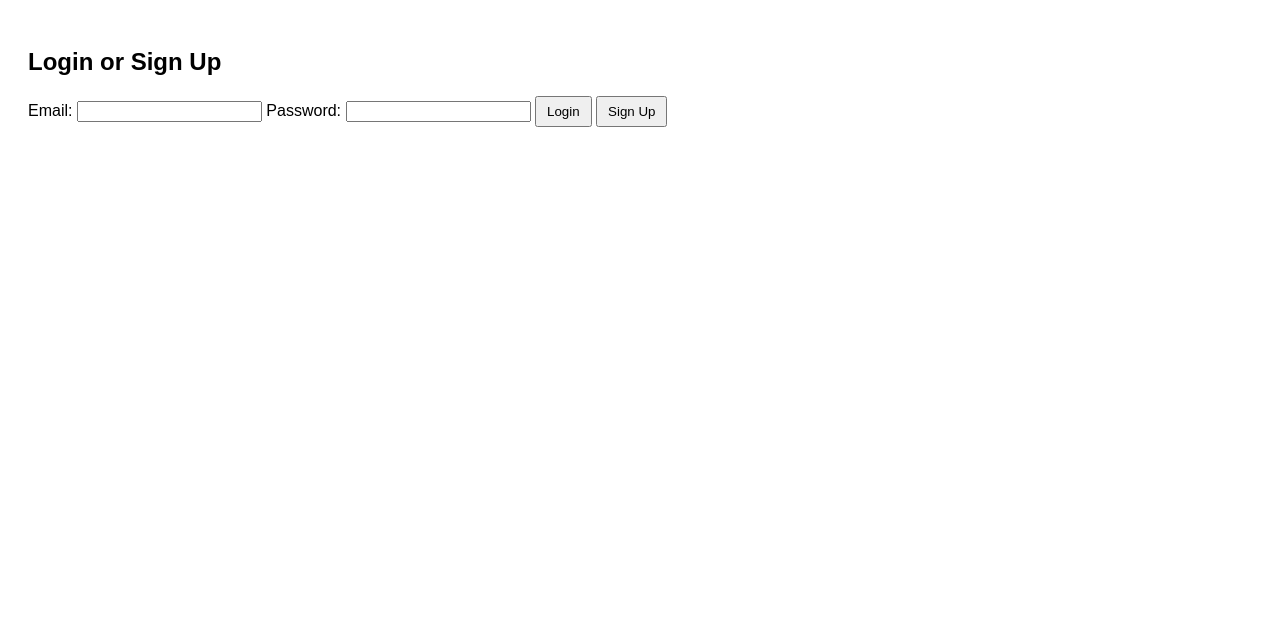
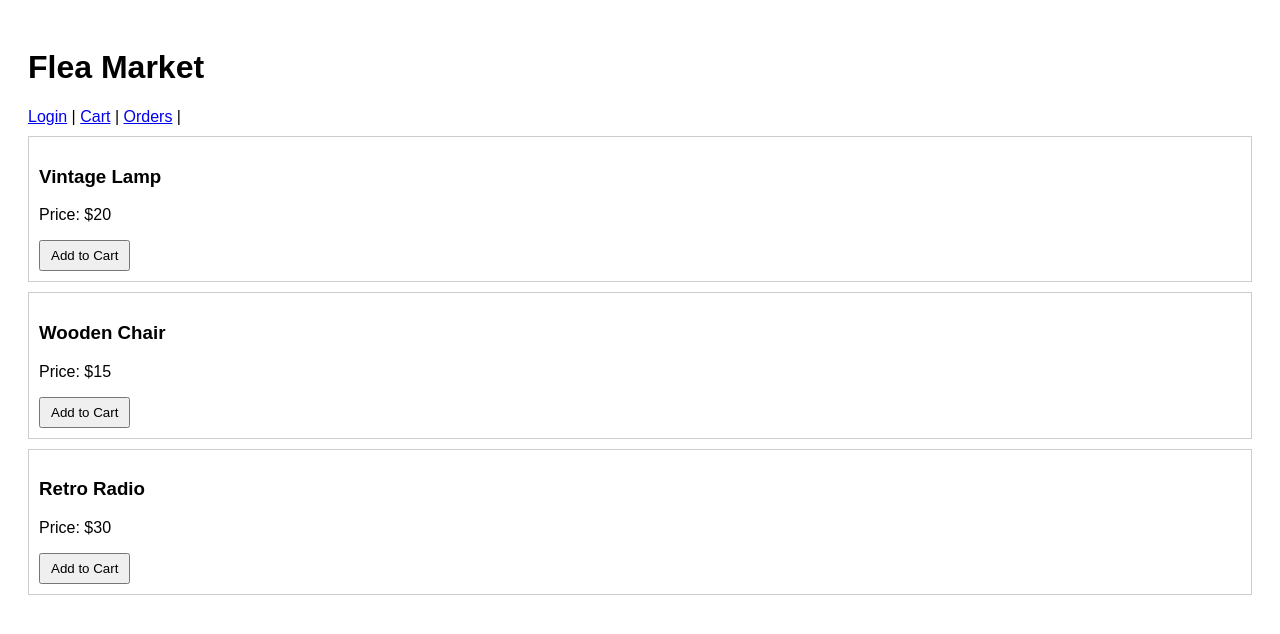
Before and after one commit to marcoodemure/backend, a plain HTML site: page login.html in a window 1280 px wide. Drawn offline with Linux system fonts and the light colour scheme; no server answers.

Commit message:
Update login.html

```diff
--- a/login.html
+++ b/login.html
@@ -2,43 +2,65 @@
 <html lang="en">
 <head>
   <meta charset="UTF-8">
-  <title>Login - Habi't Likha</title>
+  <title>Habi't Likha - Flea Market</title>
   <link rel="stylesheet" href="css/style.css">
 </head>
 <body>
 
-<h2>Login or Sign Up</h2>
+<h1>Flea Market</h1>
 
-<form id="authForm">
-  <label for="email">Email:</label>
-  <input type="email" id="email" required>
+<nav id="nav">
+  <a href="login.html" id="loginLink">Login</a> |
+  <a href="cart.html">Cart</a> |
+  <a href="orders.html">Orders</a> |
+  <button id="logoutBtn" style="display:none">Logout</button>
+  <span id="userEmail"></span>
+</nav>
 
-  <label for="password">Password:</label>
-  <input type="password" id="password" required>
-
-  <button type="button" id="loginBtn">Login</button>
-  <button type="button" id="signupBtn">Sign Up</button>
-</form>
+<div id="products"></div>
 
 <script type="module">
-  import { auth } from "./js/firebase.js";
-  import { createUserWithEmailAndPassword, signInWithEmailAndPassword }
-    from "https://www.gstatic.com/firebasejs/10.7.1/firebase-auth.js";
+import { products } from "./js/products.js";
+import { addToCart, handleLogout, autoAddFromURL } from "./js/cart.js";
+import { auth } from "./js/firebase.js";
+import { onAuthStateChanged } from "https://www.gstatic.com/firebasejs/10.7.1/firebase-auth.js";
 
-  const emailInput = document.getElementById("email");
-  const passwordInput = document.getElementById("password");
+const container = document.getElementById("products");
+const logoutBtn = document.getElementById("logoutBtn");
+const loginLink = document.getElementById("loginLink");
+const userEmailSpan = document.getElementById("userEmail");
 
-  document.getElementById("signupBtn").onclick = () => {
-    createUserWithEmailAndPassword(auth, emailInput.value, passwordInput.value)
-      .then(() => window.location.href = "index.html")
-      .catch(err => alert(err.message));
-  };
+logoutBtn.onclick = handleLogout;
 
-  document.getElementById("loginBtn").onclick = () => {
-    signInWithEmailAndPassword(auth, emailInput.value, passwordInput.value)
-      .then(() => window.location.href = "index.html")
-      .catch(err => alert(err.message));
-  };
+// Show products dynamically
+products.forEach(p => {
+  const div = document.createElement("div");
+  div.className = "product";
+  div.innerHTML = `
+    <h3>${p.name}</h3>
+    <p>Price: $${p.price}</p>
+    <button>Add to Cart</button>
+  `;
+  const btn = div.querySelector("button");
+  btn.addEventListener("click", () => addToCart(p.id));
+  container.appendChild(div);
+});
+
+// Track login state
+onAuthStateChanged(auth, user => {
+  if (user) {
+    logoutBtn.style.display = "inline-block";
+    loginLink.style.display = "none";
+    userEmailSpan.textContent = `Logged in as: ${user.email}`;
+  } else {
+    logoutBtn.style.display = "none";
+    loginLink.style.display = "inline-block";
+    userEmailSpan.textContent = "";
+  }
+});
+
+// Auto add from URL (Google Sites integration)
+autoAddFromURL();
 </script>
 
 </body>
```
